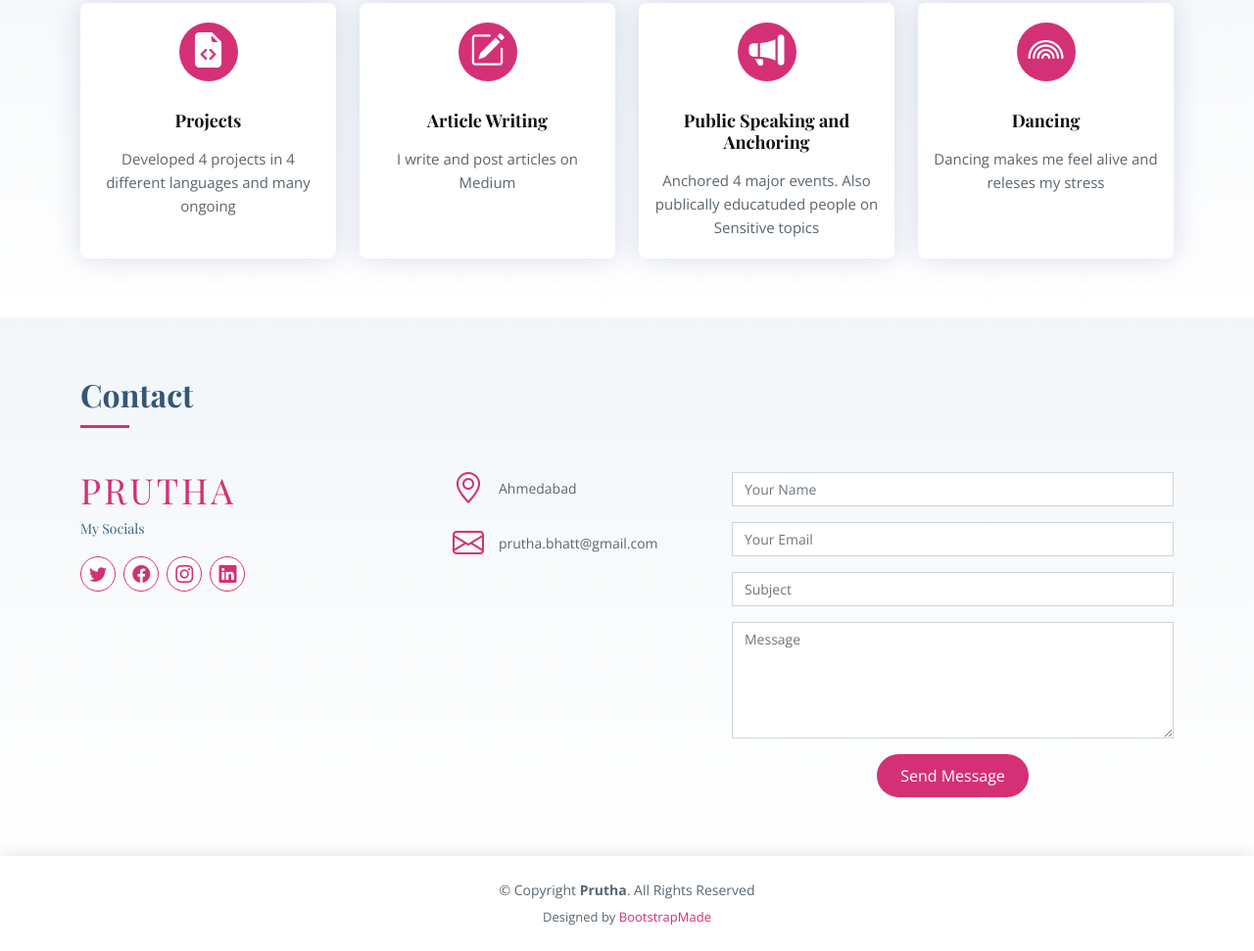
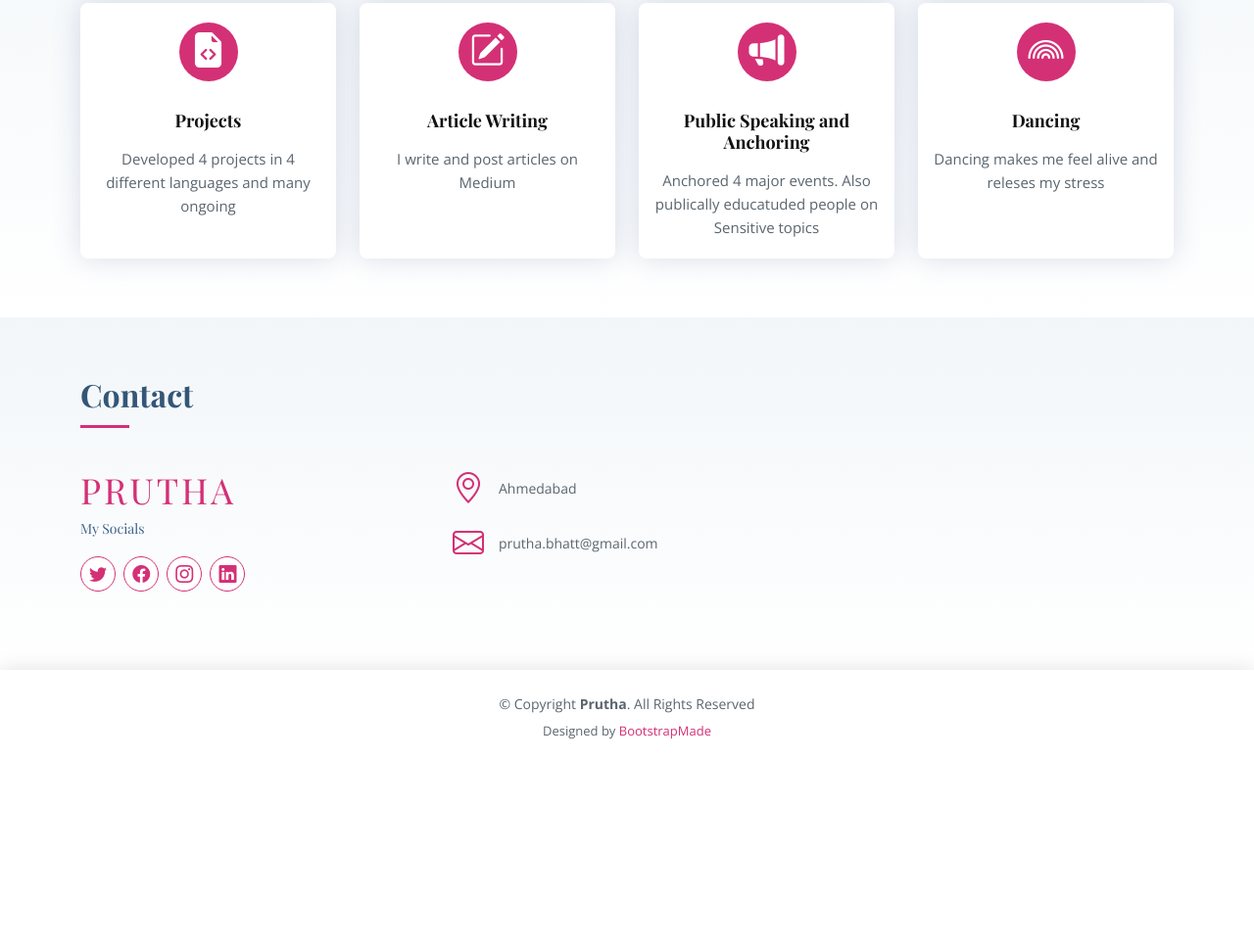
Before and after one commit to bpruthaa/PruthaBhatt, a plain HTML site: page index.html in a window 1280 px wide. Shown: the part 2630-3601 px from the top of the page at 98% size. After the commit the page ends 3411 px from the top, so only its background shows below. Drawn offline with nearby package versions, Linux system fonts and the light colour scheme; a web font is replaced by a local one.

Commit message:
Update index.html

```diff
--- a/index.html
+++ b/index.html
@@ -307,30 +307,7 @@
             </div>
           </div>
 
-          <div class="col-lg-5 col-md-8">
-            <form action="forms/contact.php" method="post" role="form" class="php-email-form">
-              <div class="form-group">
-                <input type="text" name="name" class="form-control" id="name" placeholder="Your Name" required>
-              </div>
-              <div class="form-group mt-3">
-                <input type="email" class="form-control" name="email" id="email" placeholder="Your Email" required>
-              </div>
-              <div class="form-group mt-3">
-                <input type="text" class="form-control" name="subject" id="subject" placeholder="Subject" required>
-              </div>
-              <div class="form-group mt-3">
-                <textarea class="form-control" name="message" rows="5" placeholder="Message" required></textarea>
-              </div>
-              <div class="my-3">
-                <div class="loading">Loading</div>
-                <div class="error-message"></div>
-                <div class="sent-message">Your message has been sent. Thank you!</div>
-              </div>
-              <div class="text-center"><button type="submit">Send Message</button></div>
-            </form>
-          </div>
 
-        </div>
 
       </div>
     </section><!-- End Contact Section -->
```
